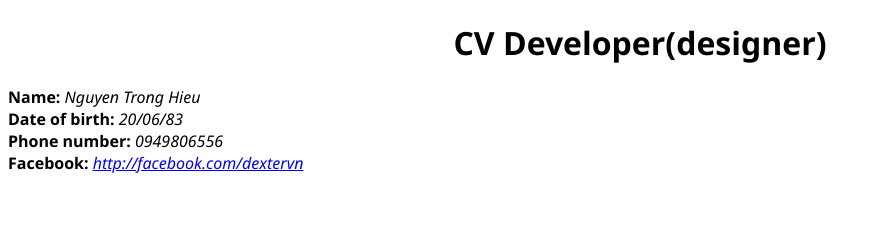
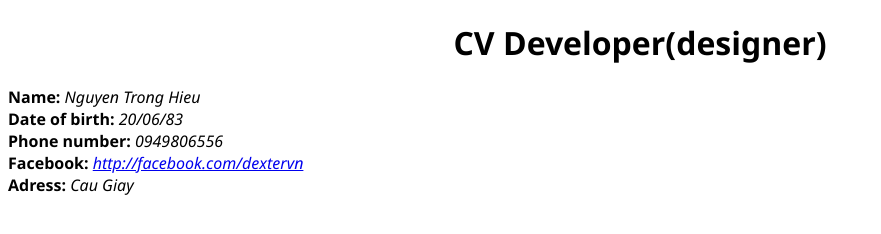
Before and after one commit to dextervn/dextervn.freshfruitvn.io, a plain HTML site: page index.html in a window 1280 px wide. Shown: the whole page, without its empty margins (0-881 px from the left). Drawn offline with Linux system fonts and the light colour scheme.

Commit message:
Change index

```diff
--- a/index.html
+++ b/index.html
@@ -19,5 +19,8 @@
 	<div class="information">
 		<b>Facebook: </b> <i><a href="http://facebook.com/dextervn">http://facebook.com/dextervn</a></i>
 	</div>
+	<div class="information">
+		<b> Adress: </b> <i>Cau Giay</i>
+	</div>
 </body>
 </html>
```
